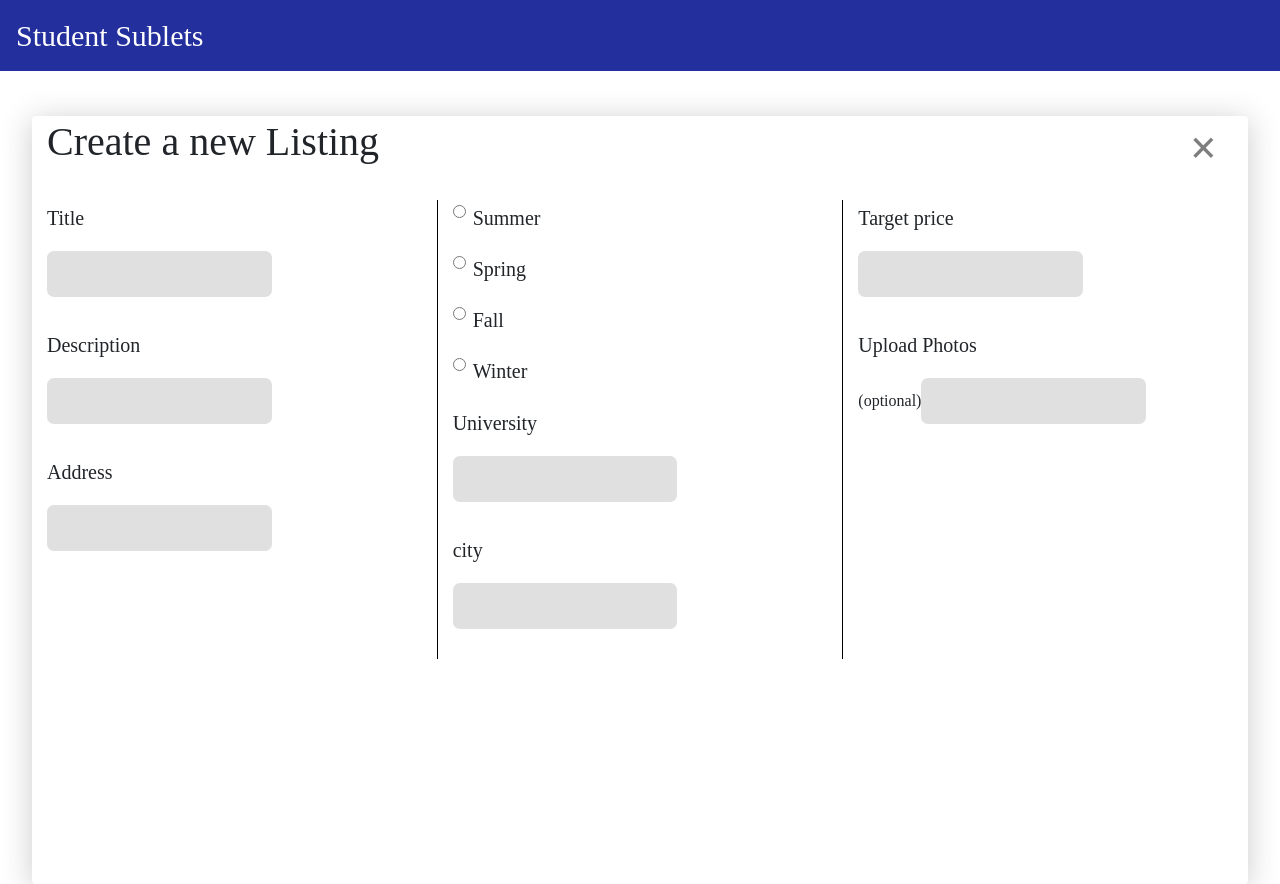
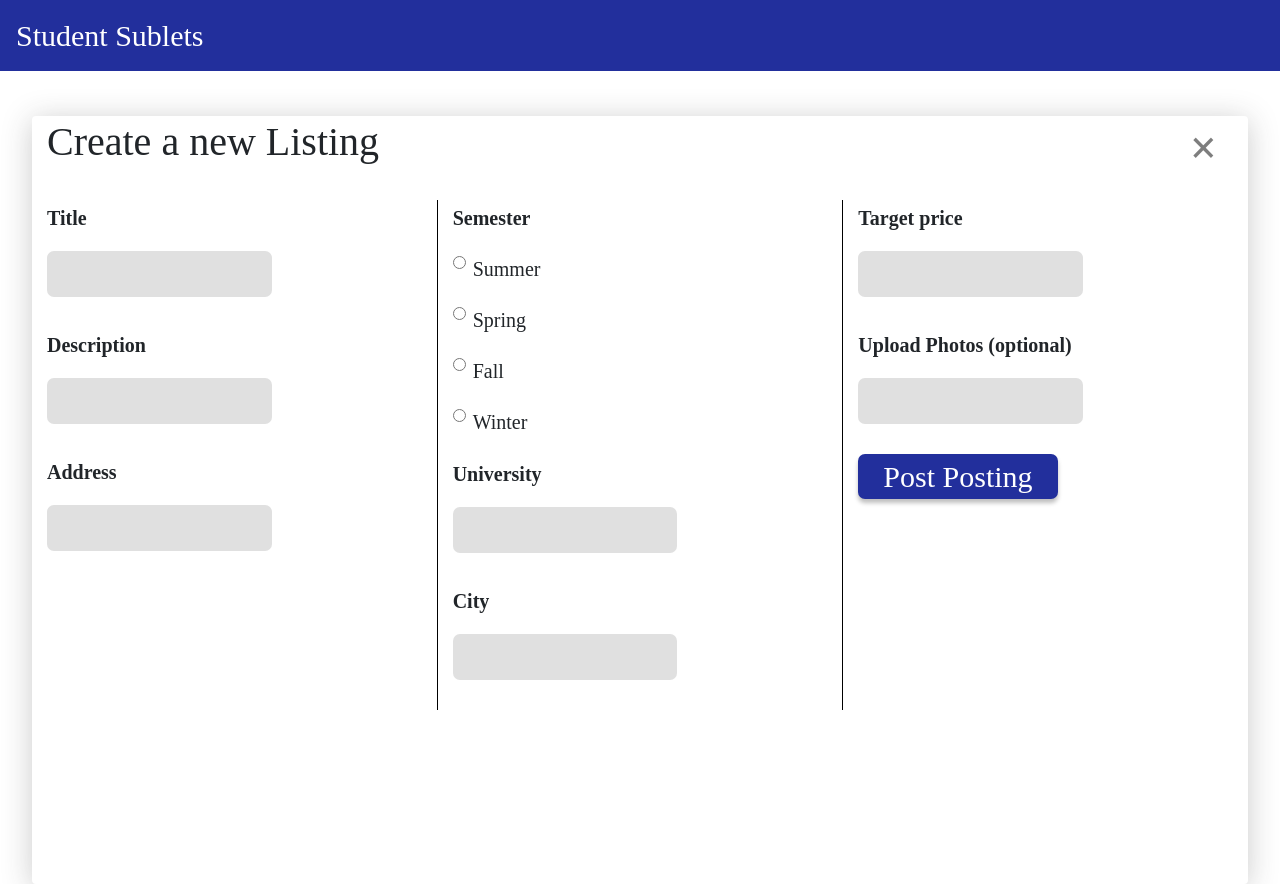
Before and after one commit to akshar24/studentssublet, a React (Create React App) app in the folder frontend/: page /post in a window 1280 px wide. Built offline with nearby package versions, Linux system fonts and the light colour scheme.

Commit message:
minor styling changes in postListing

```diff
--- a/frontend/src/Components/PostListing/PostListing.css
+++ b/frontend/src/Components/PostListing/PostListing.css
@@ -16,7 +16,7 @@
 }
 
 .PostListing label  {
-    font-weight: 500;
+    font-weight: 600;
     font-size: 20px;
     line-height: 36px;
     display: block;
@@ -36,6 +36,22 @@
    height: 46px;
    padding-left: 10px
 }
+
 .PostListing .form-group {
     margin-bottom: 30px;
 }
+
+.PostListing .form-check-label {
+    font-weight: 300;
+}
+.PostListing .postPosting-button{
+    font-weight: 500;
+    font-size: 30px;
+    line-height: 35px;
+    background-color: #222F9C;
+    border-radius: 7px;
+    box-shadow: 0px 4px 4px rgba(0, 0, 0, 0.25);
+    color: white;
+    border: none;
+    padding: 5px 25px;
+}
--- a/frontend/src/Components/PostListing/postListing.js
+++ b/frontend/src/Components/PostListing/postListing.js
@@ -8,27 +8,47 @@ import {fillInputOnChange} from "../../utils"
 import {endpoints} from "../../endpoints";
 import {BackEndCommunicatorHelper} from "../../backendCommunicator"
 import {Form} from 'react-bootstrap'
+
 class PostListing extends Component {
+    constructor(props) {
+        super(props);
+        this.state = {
+            terms: {
+                summer:false,
+                spring: false,
+                fall: false,
+                winter: false
+            }
+        };
+      }
     backend = new BackEndCommunicatorHelper(null)
-    signup = async () => {
-        const request = this.backend.openRequest({
-            useBase: false,
-            url: endpoints.signup,
-            method: BackEndCommunicatorHelper.POST,
-            body: this.form
-        })
-        console.log(request, request.body)
-        //const response = await request.send()
-    }
     form =  {
         title: "",
         description: "",
         address: "",
-        semester: "",
         university: "",
         city: "",
         price: null,
         photos:""
+    }
+
+    post = async () => {
+        const terms = []
+        const temp = {...this.state.terms}
+        for (const term in temp){
+            if(temp[term]) terms.push(term)
+        };
+
+        const form = {...this.form, terms}
+        console.log(form);
+        // // const request = this.backend.openRequest({
+        // //     useBase: false,
+        // //     url: endpoints.post,
+        // //     method: BackEndCommunicatorHelper.POST,
+        // //     body: form
+        // // })
+        // console.log(request, request.body)
+        //const response = await request.send()
     }
 
     render() {
@@ -43,7 +63,7 @@ class PostListing extends Component {
                         </span>
                     </div>
                     <div className= "col xicon">
-                        <div type="button" class="close button btn-lg" aria-label="Close">
+                        <div type="button" className="close button btn-lg" aria-label="Close">
                             <span aria-hidden="true">&times;</span>
                         </div>
                     </div>
@@ -79,6 +99,9 @@ class PostListing extends Component {
                         </form>
                     </div>
                     <div className = "col sep">
+                        <label htmlFor = "semester">
+                                Semester
+                            </label>
                         <Form>
                                 {['radio'].map((type) => (
                                     <div className="mb-3">
@@ -87,23 +110,47 @@ class PostListing extends Component {
                                             id="radio-summer"
                                             label='Summer'
                                             className="radio-button"
+                                            checked={this.state.terms.summer}
+                                            onClick={() => {
+                                                let terms = { ...this.state.terms}
+                                                terms.summer = !terms.summer
+                                                this.setState({terms})
+                                            }}
                                         />
                                         <Form.Check
                                             type={type}
                                             id="radio-spring"
                                             label='Spring'
+                                            checked={this.state.terms.spring}
+                                            onClick={() => {
+                                                let terms = { ...this.state.terms}
+                                                terms.spring = !terms.spring
+                                                this.setState({terms})
+                                            }}
                                         />
 
                                         <Form.Check
                                             type={type}
                                             label="Fall"
                                             id="radio-fall"
+                                            checked={this.state.terms.fall}
+                                            onClick={() => {
+                                                let terms = { ...this.state.terms}
+                                                terms.fall = !terms.fall
+                                                this.setState({terms})
+                                            }}
                                         />
 
                                         <Form.Check
                                             type={type}
                                             label="Winter"
                                             id="radio-winter"
+                                            checked={this.state.terms.winter}
+                                            onClick={() => {
+                                                let terms = { ...this.state.terms}
+                                                terms.winter = !terms.winter
+                                                this.setState({terms})
+                                            }}
                                         />
                                     </div>
                                 ))}
@@ -114,11 +161,10 @@ class PostListing extends Component {
                             </label>
                             <input onChange = {(event) => fillInputOnChange(this.form, "university", event)}
                             type = "text" className = "form-field" id = "university" name = "university" />
-
                         </div>
                         <div className = "form-group">
                             <label htmlFor = "description">
-                                city
+                                City
                             </label>
                             <input onChange = {(event) => fillInputOnChange(this.form, "city", event)}
                             type = "text" className = "form-field" id = "city" name = "city" />
@@ -134,14 +180,20 @@ class PostListing extends Component {
                         </div>
                         <div className = "form-group">
                             <label htmlFor = "photos">
-                                Upload Photos
+                                Upload Photos (optional)
                             </label>
-                            <span>(optional)</span>
-                            <input onChange = {(event) => fillInputOnChange(this.form, "price", event)}
-                            type = "text" className = "form-field" id = "price" name = "price" />
+
+                            <input onChange = {(event) => fillInputOnChange(this.form, "photos", event)}
+                            type = "text" className = "form-field" id = "photos" name = "photos" />
+                        </div>
+
+                        <div className = "action d-flex ">
+                            <button onClick = {this.post} type = "button" className = "postPosting-button">Post Posting</button>
                         </div>
                     </div>
+
                 </div>
+
             </Background>
 
         </div>
--- a/frontend/src/endpoints.js
+++ b/frontend/src/endpoints.js
@@ -2,5 +2,6 @@
 //change url bindings here
 export const endpoints = {
     login: 'https://reqres.in/api/products/3',
-    signup: null
+    signup: null,
+    post: null,
 }
```
